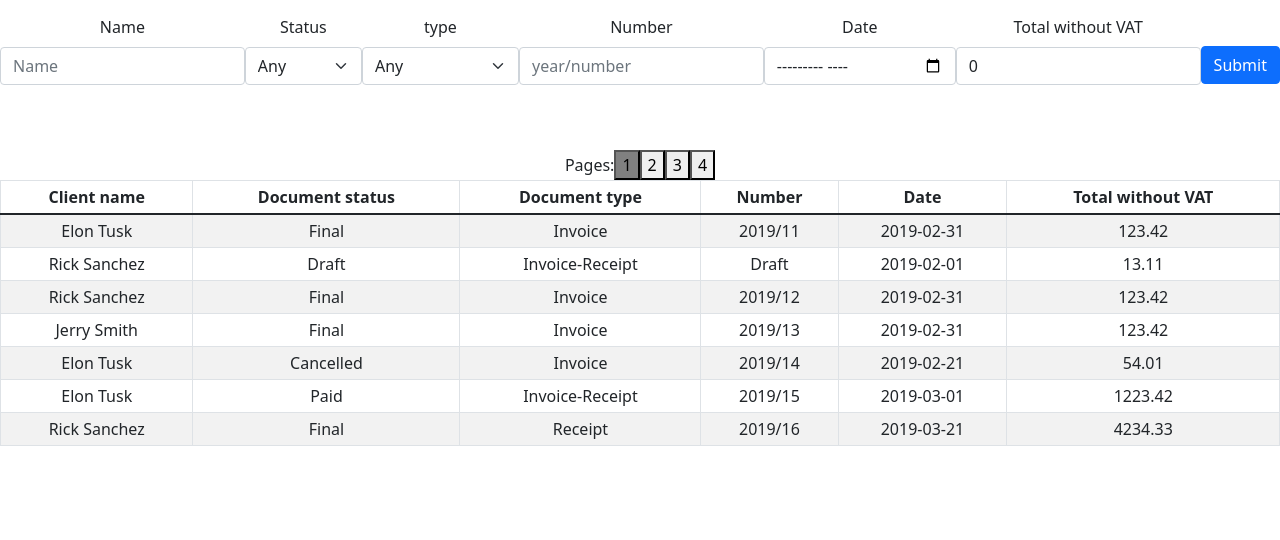
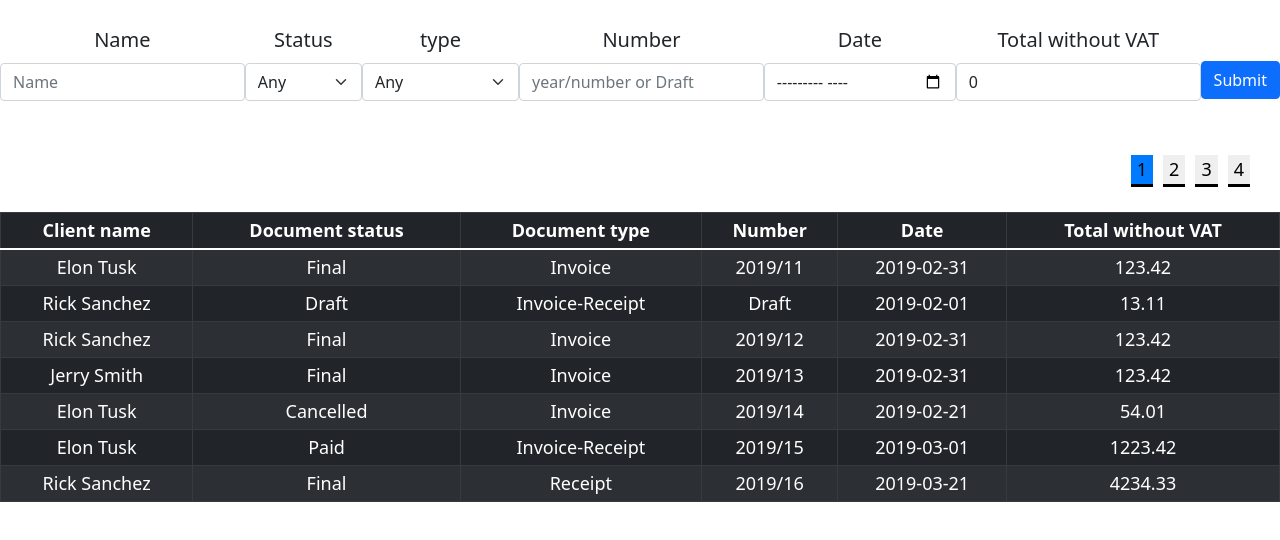
Before and after one commit to ArthurMCS/React-Challenge, a React (Create React App) app: page / in a window 1280 px wide. Shown: the top 540 px of the page. Built offline with nearby package versions, Linux system fonts and the light colour scheme.

Commit message:
add css and finish the pagination logic

```diff
--- a/src/App.css
+++ b/src/App.css
@@ -4,6 +4,7 @@
   justify-content:  center;
   flex-direction: column;
   text-align: center;
+  font-size: 18px;
 }
 
 .App-logo {
--- a/src/components/Form.jsx
+++ b/src/components/Form.jsx
@@ -79,7 +79,7 @@ export default function FormComponent() {
           <Form.Label>Number</Form.Label>
           <Form.Control
             type="text"
-            placeholder="year/number"
+            placeholder="year/number or Draft"
             value={numberFilter}
             onChange={(e) => setNumberFilter(e.target.value.toLocaleLowerCase())}
           />
--- a/src/components/Pagination.jsx
+++ b/src/components/Pagination.jsx
@@ -3,20 +3,26 @@
 /* eslint-disable react/prop-types */
 import React, { useContext } from 'react';
 import AppContext from '../context/AppContext';
+import PaginationStyled from '../stledComponents/PaginationStyled';
 
 export default function Pagination() {
-  const { pages, setCurrentPage, currentPage } = useContext(AppContext);
+  const {
+    documentsFiltered,
+    setCurrentPage,
+    currentPage,
+  } = useContext(AppContext);
+
+  const pages = Math.ceil(documentsFiltered.length / 7);
 
   return (
-    <div>
-      Pages:
+    <PaginationStyled>
       {Array
         .from(Array(pages))
         .map((_n, index) => (
 
           <button
             type="button"
-            style={index === currentPage ? { backgroundColor: 'gray' } : null}
+            style={index === currentPage ? { backgroundColor: '#007bff' } : null}
             key={index}
             value={index}
             onClick={(e) => setCurrentPage(Number(e.target.value))}
@@ -24,6 +30,6 @@ export default function Pagination() {
             {index + 1}
           </button>
         ))}
-    </div>
+    </PaginationStyled>
   );
 }
--- a/src/components/Table.jsx
+++ b/src/components/Table.jsx
@@ -1,14 +1,17 @@
 /* eslint-disable react/no-array-index-key */
-import React, { useContext } from 'react';
+import React, { useContext, useState, useEffect } from 'react';
 import { Table } from 'react-bootstrap';
 import AppContext from '../context/AppContext';
 
 export default function TableComponent() {
+  const [state, setState] = useState([]);
+
   const {
     currentPage,
     documents,
     search,
     filters,
+    setDocsFiltered,
   } = useContext(AppContext);
 
   const {
@@ -18,12 +21,13 @@ export default function TableComponent() {
     dateFilter,
     valueFilter,
   } = filters;
+
   const startIndex = currentPage * 7;
   const endIndex = startIndex + 7;
 
   const valueFilterNumber = Number(valueFilter);
 
-  const rendeThead = () => (
+  const renderThead = () => (
     <thead>
       <tr>
         <th>Client name</th>
@@ -36,7 +40,7 @@ export default function TableComponent() {
     </thead>
   );
 
-  const filtersFunc = () => {
+  const filter = () => {
     let docsFiltered = search.length > 0
       ? documents.filter((doc) => (doc.client_name.toLowerCase().includes(search)))
       : documents;
@@ -60,14 +64,15 @@ export default function TableComponent() {
     if (valueFilter) {
       docsFiltered = docsFiltered.filter((doc) => doc.total_w_vat === valueFilterNumber);
     }
-
-    return docsFiltered;
+    setState(docsFiltered);
   };
 
-  const docs = () => {
-    const result = filtersFunc();
+  useEffect(() => {
+    filter();
+    setDocsFiltered(state);
+  });
 
-    return result.slice(startIndex, endIndex).map((doc, index) => (
+  const docs = () => state.slice(startIndex, endIndex).map((doc, index) => (
     <tr key={index}>
       <td>{doc.client_name}</td>
       <td>{doc.status}</td>
@@ -77,18 +82,17 @@ export default function TableComponent() {
       <td>{doc.total_w_vat}</td>
     </tr>
   ));
-  };
 
-  const rendeTbody = () => (
+  const renderTbody = () => (
     <tbody>
       {docs()}
     </tbody>
   );
 
   return (
-    <Table striped bordered hover size="sm">
-      {rendeThead()}
-      {rendeTbody()}
+    <Table striped bordered hover size="sm" variant="dark">
+      {renderThead()}
+      {renderTbody()}
     </Table>
   );
 }
--- a/src/context/AppProvider.js
+++ b/src/context/AppProvider.js
@@ -8,10 +8,9 @@ import getDocs from '../services/docApi';
 export default function AppProvider({ children }) {
   const [documents, setDocuments] = useState([]);
   const [currentPage, setCurrentPage] = useState(0);
+  const [documentsFiltered, setDocsFiltered] = useState([]);
   const [search, setSearch] = useState('');
   const [filters, setFilters] = useState({});
-
-  const pages = Math.ceil(documents.length / 7);
 
   useEffect(() => {
     getDocs().then((docs) => {
@@ -20,7 +19,6 @@ export default function AppProvider({ children }) {
   }, []);
 
   const context = {
-    pages,
     documents,
     setDocuments,
     currentPage,
@@ -29,6 +27,8 @@ export default function AppProvider({ children }) {
     setSearch,
     filters,
     setFilters,
+    documentsFiltered,
+    setDocsFiltered,
   };
 
   return (
--- a/src/stledComponents/FormStyled.js
+++ b/src/stledComponents/FormStyled.js
@@ -7,10 +7,11 @@ const FormContainerStyled = styled.div`
        display: flex;
        align-items: center;
        justify-content: space-around;
-       margin-top: 15px;
+       margin-top: 25px;
+       font-size: 20px;
 
        button {
-           margin-top: 30px;
+           margin-top: 33px;
        }
    }
 
--- /dev/null
+++ b/src/stledComponents/PaginationStyled.js
@@ -0,0 +1,18 @@
+import styled from 'styled-components';
+
+const PaginationStyled = styled.div`
+    display: flex;
+    align-items: center;
+    justify-content: flex-end;
+    width: 100%;
+    margin-bottom: 20px;
+    margin-right: 50px;
+
+    button {
+        border: none;
+        margin: 5px;
+        border-bottom: 3px solid;
+    }
+`;
+
+export default PaginationStyled;
```
Lines whose indentation alone changed are shown as unchanged.
